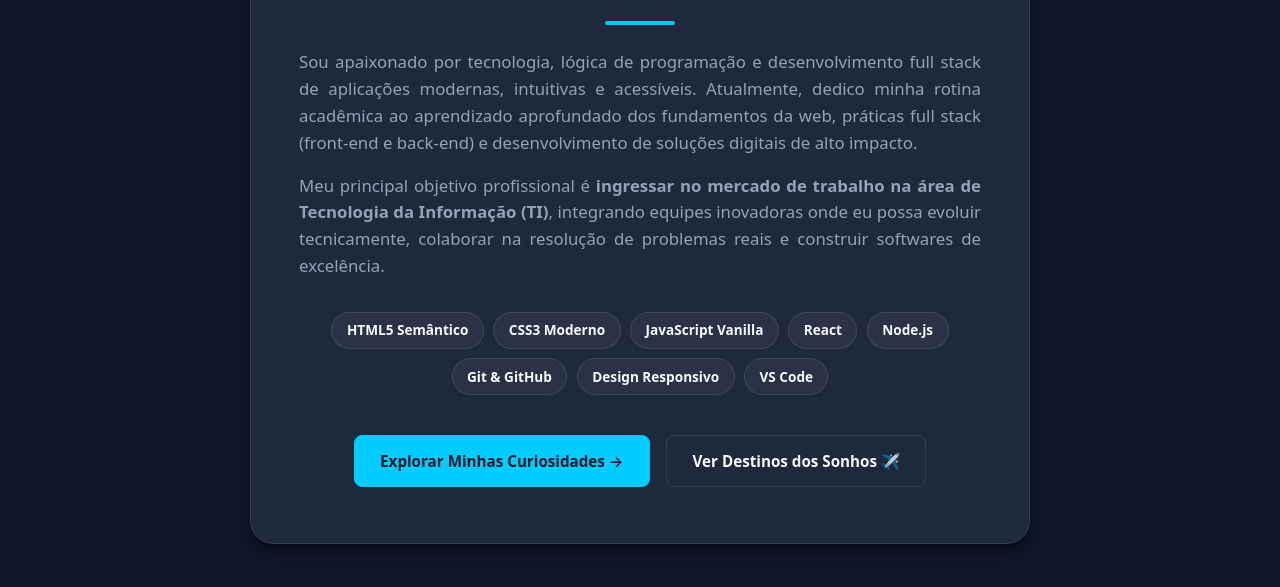
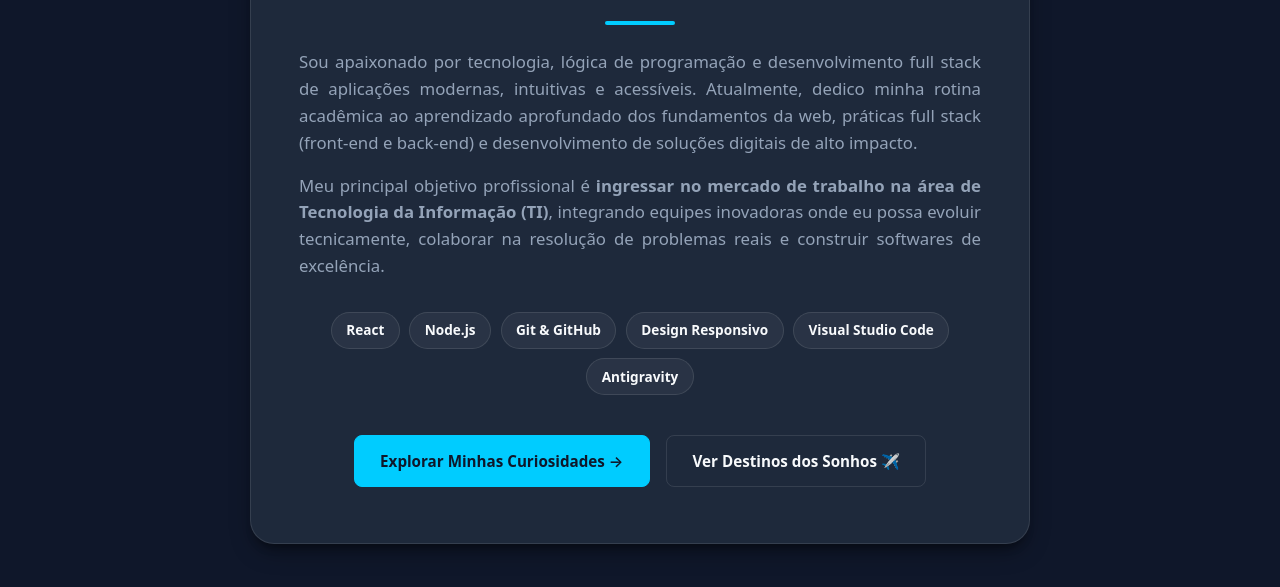
Before and after one commit to Renato-Aranega/projeto-etec-interfaces, a plain HTML site: page index.html in a window 1280 px wide. Shown: the part 505-1092 px from the top of the page. Drawn offline with Linux system fonts and the light colour scheme.

Commit message:
refactor: update technology skill pills in index.html

```diff
--- a/index.html
+++ b/index.html
@@ -85,14 +85,12 @@
 
           <!-- Pílulas de Tecnologias / Competências em Desenvolvimento -->
           <div class="grupo-habilidades" aria-label="Competências técnicas">
-            <span class="item-habilidade">HTML5 Semântico</span>
-            <span class="item-habilidade">CSS3 Moderno</span>
-            <span class="item-habilidade">JavaScript Vanilla</span>
             <span class="item-habilidade">React</span>
             <span class="item-habilidade">Node.js</span>
             <span class="item-habilidade">Git & GitHub</span>
             <span class="item-habilidade">Design Responsivo</span>
-            <span class="item-habilidade">VS Code</span>
+            <span class="item-habilidade">Visual Studio Code</span>
+            <span class="item-habilidade">Antigravity</span>
           </div>
 
           <!-- Ações Rápidas de Contato / Navegação Interna -->
```
